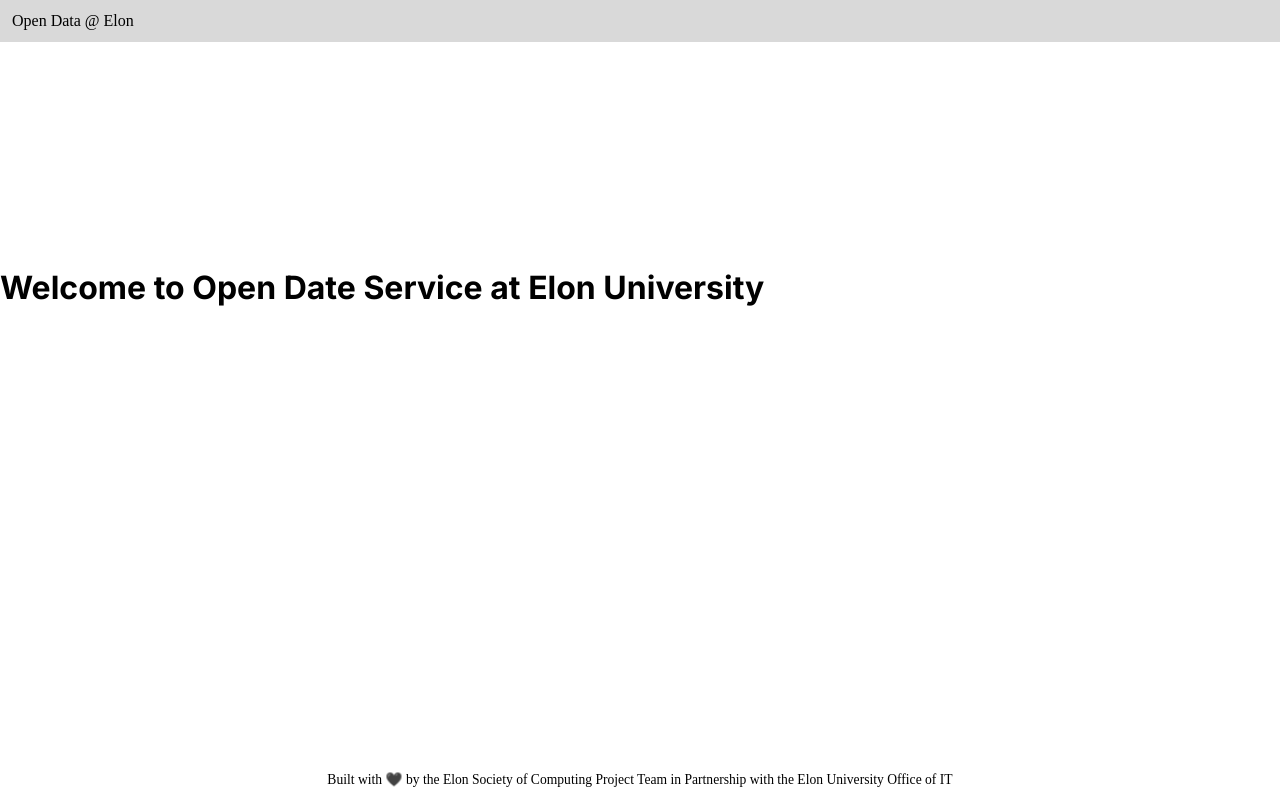
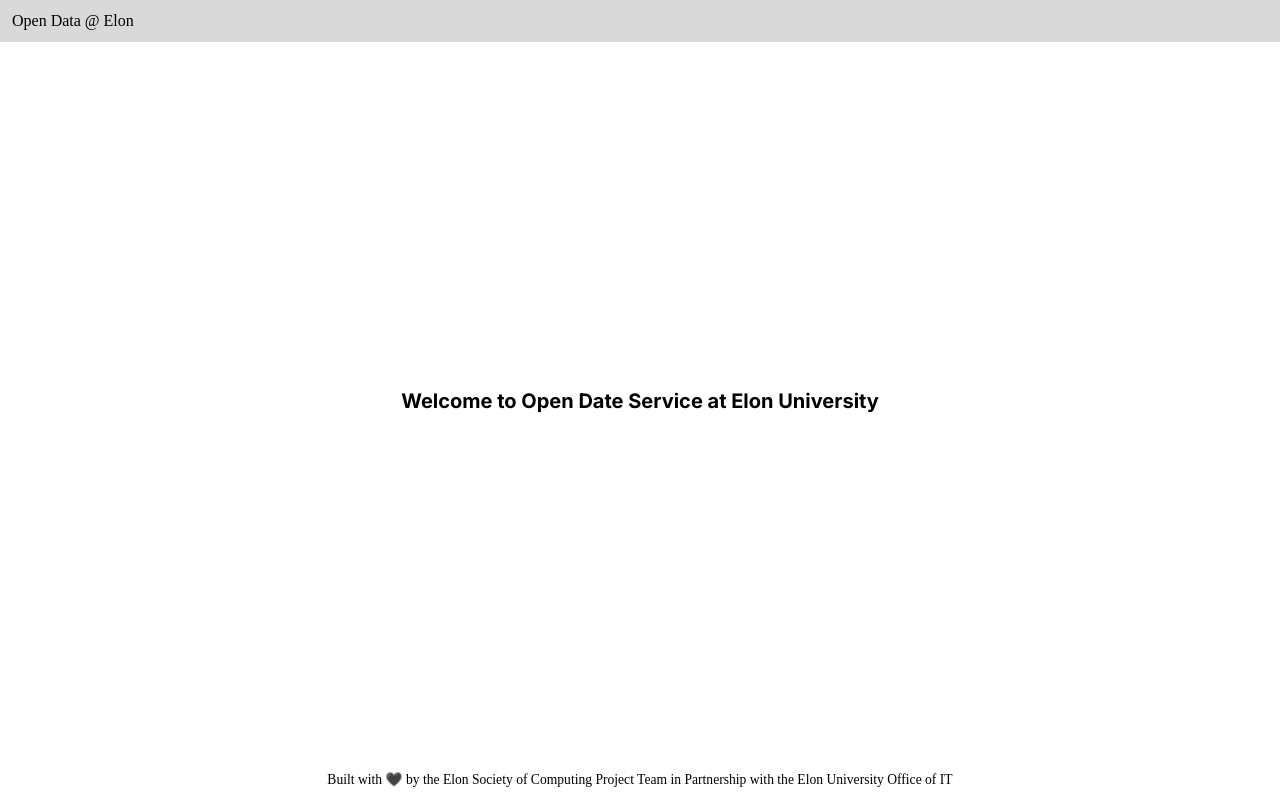
Before and after one commit to elonsoc/ods, a Next.js app in the folder frontend/: page / in a window 1280 px wide. Built offline with nearby package versions, Linux system fonts and the light colour scheme.

Commit message:
Removed Head tag

```diff
--- a/frontend/src/pages/index.tsx
+++ b/frontend/src/pages/index.tsx
@@ -1,26 +1,11 @@
-import { Inter } from 'next/font/google';
-import Head from 'next/head';
-
-const inter = Inter({ subsets: ['latin'] });
+import styles from '@/styles/home.module.css';
 
 export default function Home() {
 	return (
-		<>
-			<Head>
-				<title>Elon ODS</title>
-				<meta
-					name='keywords'
-					content='data access, api provider, Elon University, open source, open data service, ods, elon'
-				></meta>
-				<meta
-					name='description'
-					content='Elon ODS is an Open Data Service at Elon University that provides API keys for students to access data about Elon University. Our API provider service offers data about buildings, courses, and more. Register an application today to get started!'
-				></meta>
-			</Head>
-
-			<div>
-				<h1>Welcome to Open Date Service at Elon University</h1>
-			</div>
-		</>
+		<div className={styles.container}>
+			<h1 className={styles.introTitle}>
+				Welcome to Open Date Service at Elon University
+			</h1>
+		</div>
 	);
 }
```
